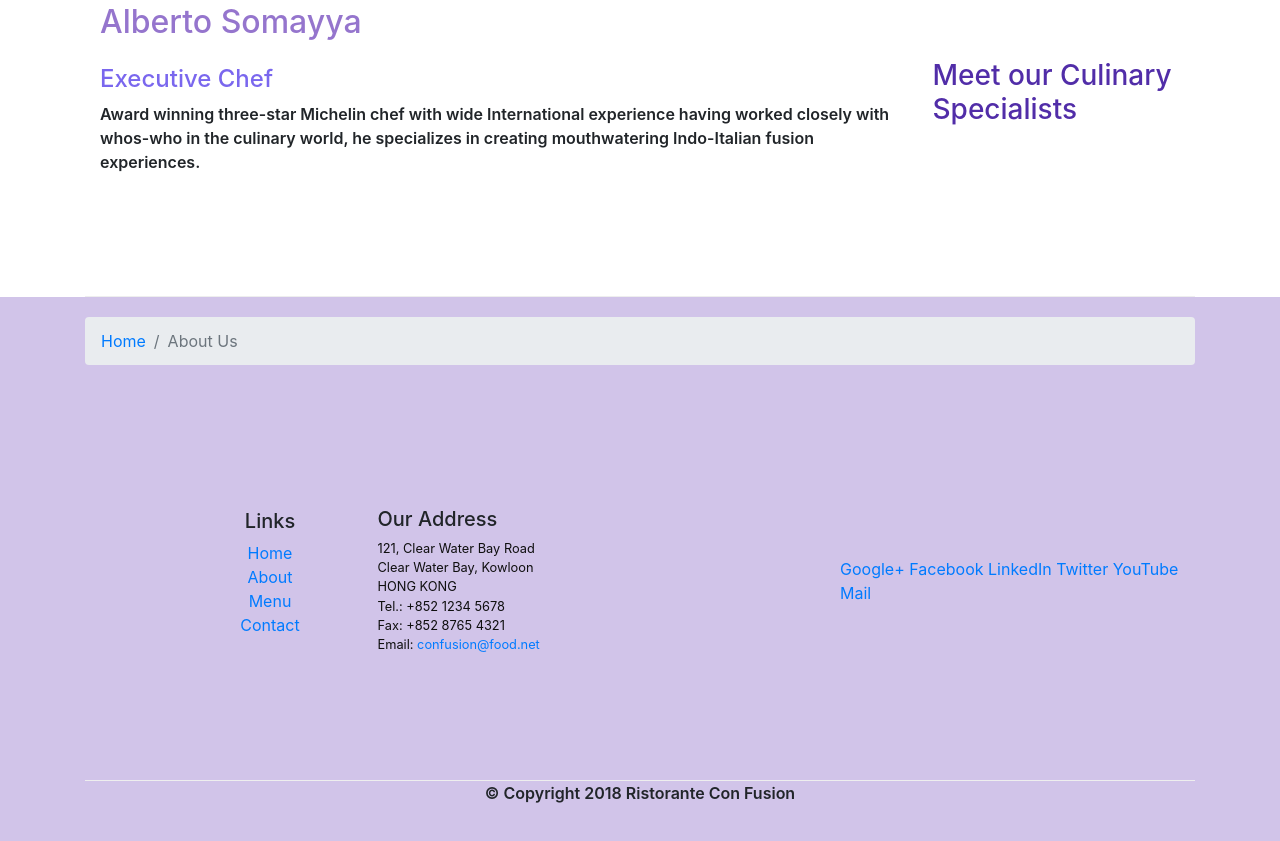
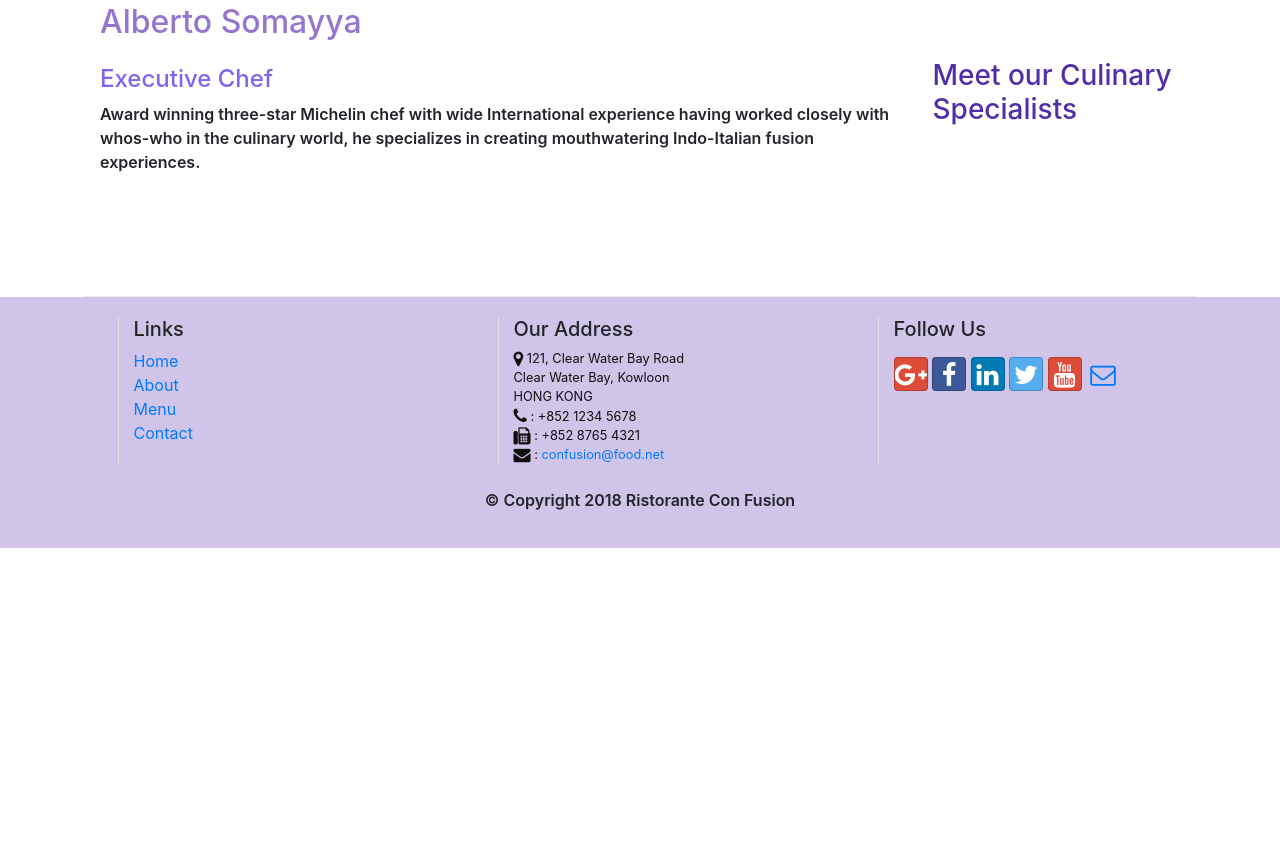
Before and after one commit to ManuSayure/Front-End-Web-UI-Frameworks-and-Tools-Bootstrap4, a website: page Bootstrap4/conFusion/index.html in a window 1280 px wide. Shown: the part 1237-2078 px from the top of the page. After the commit the page ends 1785 px from the top, so only its background shows below. Drawn offline with nearby package versions, Linux system fonts and the light colour scheme.

Commit message:
icon font

```diff
--- a/Bootstrap4/conFusion/index.html
+++ b/Bootstrap4/conFusion/index.html
@@ -10,6 +10,8 @@
      <!-- Bootstrap CSS -->
 
      <link rel="stylesheet" href="node_modules/bootstrap/dist/css/bootstrap.min.css">
+     <link rel="stylesheet" href="node_modules/font-awesome/css/font-awesome.min.css">
+    <link rel="stylesheet" href="node_modules/bootstrap-social/bootstrap-social.css">
      <link href="css/styles.css" rel="stylesheet">
 
     <title>Ristorante Con Fusion</title>
@@ -17,23 +19,24 @@
 
 <body>
     <nav class="navbar navbar-expand-lg navbar-dark fixed-top">
-        <a class="navbar-brand" href="#">Ristorant Confusion</a>
+        <a class="navbar-brand" href="#">Ristorant Con Fusion</a>
         <button class="navbar-toggler" type="button" data-toggle="collapse" data-target="#navbarNav" aria-controls="navbarNav" aria-expanded="false" aria-label="Toggle navigation">
           <span class="navbar-toggler-icon"></span>
         </button>
         <div class="collapse navbar-collapse" id="navbarNav">
           <ul class="navbar-nav">
             <li class="nav-item active">
-              <a class="nav-link" href="#">Home <span class="sr-only">(current)</span></a>
+              <a class="nav-link" href="#"><span class="fa fa-home fa-lg mr-1"></span> Home <span class="sr-only">(current)</span></a>
             </li>
             <li class="nav-item">
-              <a class="nav-link" href="#">Menu</a>
+                <a class="nav-link" href="./aboutus.html"> <span class="fa fa-info fa-lg mr-1"></span> About Us</a>
+              </li>
+            <li class="nav-item">
+              <a class="nav-link" href="#"> <span class="fa fa-list fa-lg mr-1"></span> Menu</a>
             </li>
+
             <li class="nav-item">
-              <a class="nav-link" href="./aboutus.html">About Us</a>
-            </li>
-            <li class="nav-item">
-              <a class="nav-link" href="#">Contact</a>
+              <a class="nav-link" href="#"><span class="fa fa-address-card fa-lg mr-1"></span> Contact</a>
             </li>
           </ul>
         </div>
@@ -87,44 +90,44 @@
     </main>
 
     <footer class="footer">
-        <div class="container">
-            <ol class="col-12 breadcrumb">
-                <li class="breadcrumb-item"><a href="./index.html">Home</a></li>
-                <li class="breadcrumb-item active">About Us</li>
-            </ol>
-            <div class="row  row-content align-items-center">
-                <div class="col-4 offset-1 col-sm-2 text-center">
-                    <h5>Links</h5>
+        <div class="container ">
+
+            <div class="row justify-content-around">
+                <div class="col-3 col-sm-3 border-left">
+                    <h5 >Links</h5>
                     <ul class="list-unstyled">
                         <li><a href="#">Home</a></li>
-                        <li><a href="#">About</a></li>
+                        <li><a href="./aboutus.html">About</a></li>
                         <li><a href="#">Menu</a></li>
                         <li><a href="#">Contact</a></li>
                     </ul>
                 </div>
-                <div class="col-7 col-sm-5 " >
-                    <h5>Our Address</h5>
-                    <address>
-		              121, Clear Water Bay Road<br>
-		              Clear Water Bay, Kowloon<br>
-		              HONG KONG<br>
-		              Tel.: +852 1234 5678<br>
-		              Fax: +852 8765 4321<br>
-		              Email: <a href="mailto:confusion@food.net">confusion@food.net</a>
+                <div class="col-4  col-sm-3  border-left" >
+                    <h5 >Our Address</h5>
+                    <address >
+                      <i class=" fa fa-map-marker fa-lg"></i>
+                         121, Clear Water Bay Road<br>
+		                 Clear Water Bay, Kowloon<br>
+		                 HONG KONG<br>
+		              <i class="fa fa-phone fa-lg"></i> : +852 1234 5678<br>
+                      <i class="fa fa-fax fa-lg"></i> : +852 8765 4321<br>
+                      <i class="fa fa-envelope fa-lg"></i> :
+                      <a href="mailto:confusion@food.net">confusion@food.net</a>
 		           </address>
                 </div>
-                <div class="col-12 col-sm-4 align-self-center">
-                    <div>
-                        <a href="http://google.com/+">Google+</a>
-                        <a href="http://www.facebook.com/profile.php?id=">Facebook</a>
-                        <a href="http://www.linkedin.com/in/">LinkedIn</a>
-                        <a href="http://twitter.com/">Twitter</a>
-                        <a href="http://youtube.com/">YouTube</a>
-                        <a href="mailto:">Mail</a>
+                <div class="col-4  col-sm-3 border-left ">
+                    <h5 >Follow Us</h5>
+                    <div class="pt-2">
+                        <a class="btn btn-social-icon btn-google" href="http://google.com/+"><i class="fa fa-google-plus"></i></a>
+                        <a class="btn btn-social-icon btn-facebook" href="http://www.facebook.com/profile.php?id="><i class="fa fa-facebook"></i></a>
+                        <a class="btn btn-social-icon btn-linkedin" href="http://www.linkedin.com/in/"><i class="fa fa-linkedin"></i></a>
+                        <a class="btn btn-social-icon btn-twitter" href="http://twitter.com/"><i class="fa fa-twitter"></i></a>
+                        <a class="btn btn-social-icon btn-google" href="http://youtube.com/"><i class="fa fa-youtube"></i></a>
+                        <a class="btn btn-social-icon " href="mailto:"><i class="fa fa-envelope-o"></i></a>
                     </div>
                 </div>
            </div>
-           <div class="row justify-content-center">
+           <div class="row justify-content-center pt-4" >
                 <div class="col-auto">
                     <p>© Copyright 2018 Ristorante Con Fusion</p>
                 </div>
--- a/Bootstrap4/conFusion/package.json
+++ b/Bootstrap4/conFusion/package.json
@@ -15,7 +15,10 @@
   },
   "dependencies": {
     "bootstrap": "^4.0.0",
+    "bootstrap-social": "5.1.1",
+    "font-awesome": "4.7.0",
     "jquery": "^3.3.1",
+    "popper": "^1.0.1",
     "popper.js": "^1.12.9"
   }
 }
```
Also changed, not shown: Bootstrap4/conFusion/aboutus.html (+35 -29 lines), 2 other files.
